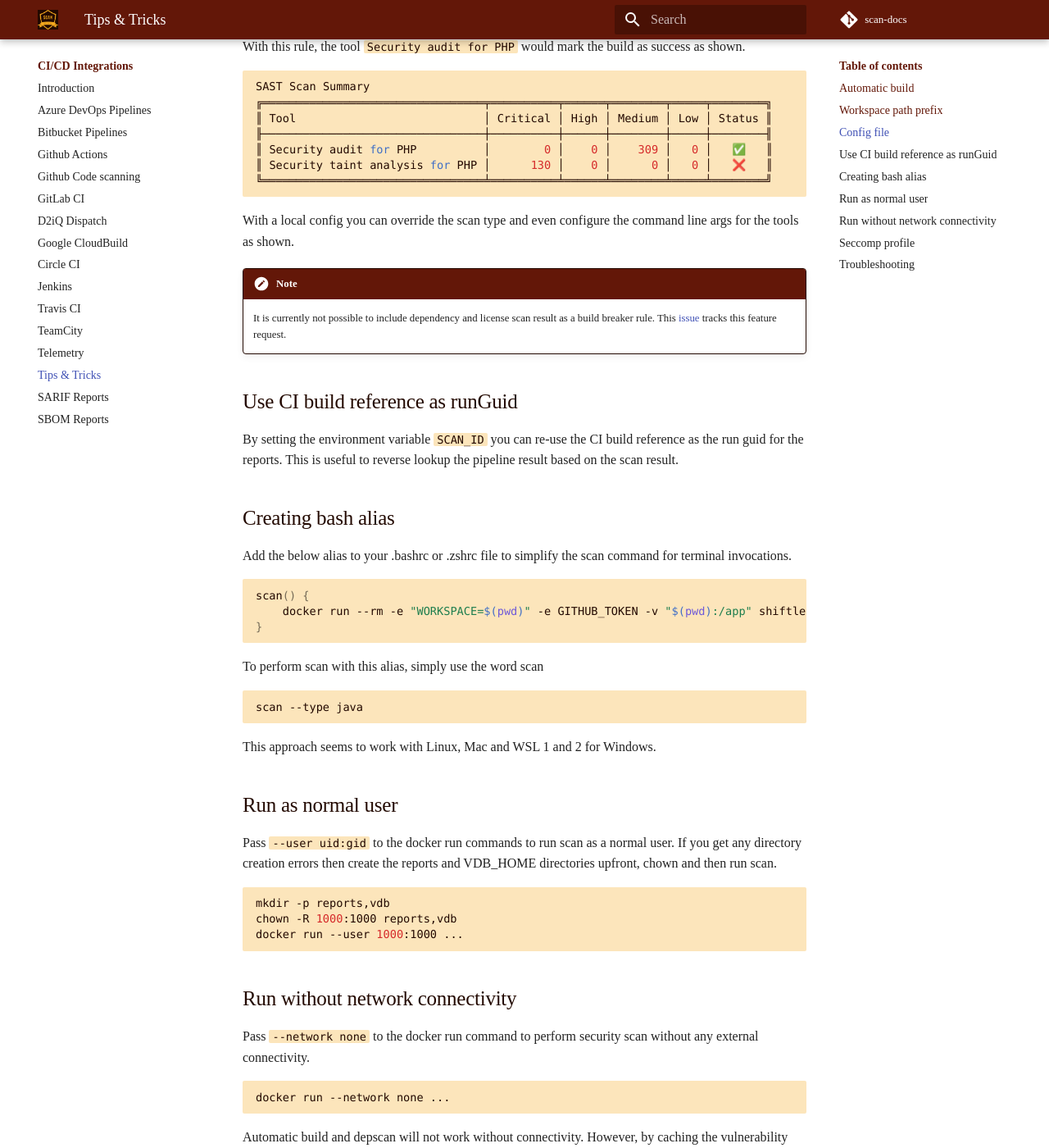
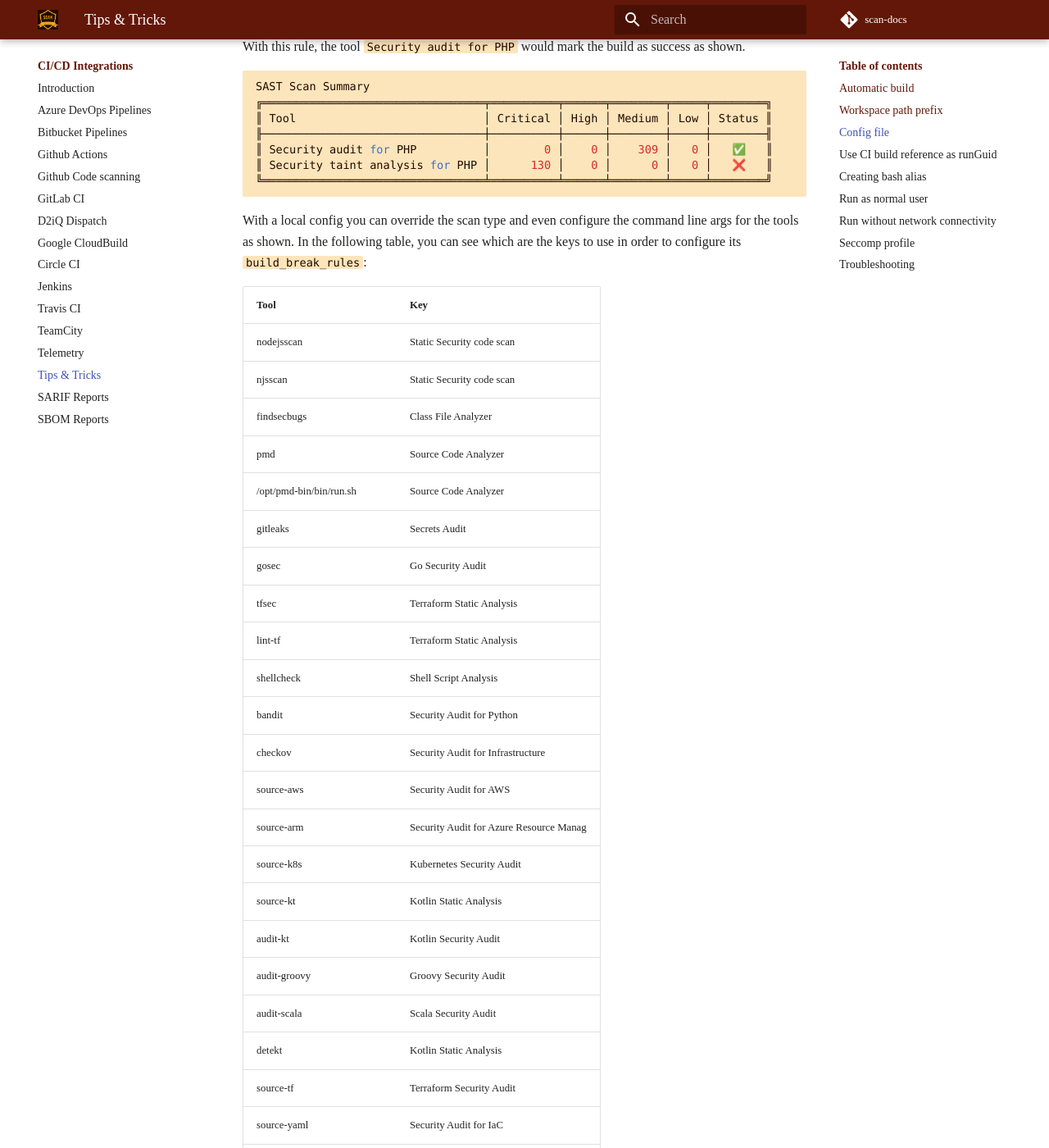
Before and after one commit to ShiftLeftSecurity/scan-docs, an MkDocs documentation site: the page built from docs/integrations/tips.md, in a window 1280 px wide and 1400 px high, scrolled down 1275 px. Shown: the whole window at 82% size. Built offline with MkDocs 1.6.1 and Material for MkDocs 9.7.7, drawn with Linux system fonts in a browser that asks for light colours; some web fonts are replaced; comment, search, counter and statistics services are not loaded; some of the changed text lies outside the part shown.

Commit message:
Add build_break_rules keys

````diff
--- a/docs/integrations/tips.md
+++ b/docs/integrations/tips.md
@@ -57,6 +57,62 @@
 ```
 
 With a local config you can override the scan type and even configure the command line args for the tools as shown.
+In the following table, you can see which are the keys to use in order to configure its `build_break_rules`:
+
+| Tool | Key |
+|------|-----|
+| nodejsscan | Static Security code scan |
+| njsscan | Static Security code scan |
+| findsecbugs | Class File Analyzer |
+| pmd | Source Code Analyzer |
+| /opt/pmd-bin/bin/run.sh | Source Code Analyzer |
+| gitleaks | Secrets Audit |
+| gosec | Go Security Audit |
+| tfsec | Terraform Static Analysis |
+| lint-tf | Terraform Static Analysis |
+| shellcheck | Shell Script Analysis |
+| bandit | Security Audit for Python |
+| checkov | Security Audit for Infrastructure |
+| source-aws | Security Audit for AWS |
+| source-arm | Security Audit for Azure Resource Manag |
+| source-k8s | Kubernetes Security Audit |
+| source-kt | Kotlin Static Analysis |
+| audit-kt | Kotlin Security Audit |
+| audit-groovy | Groovy Security Audit |
+| audit-scala | Scala Security Audit |
+| detekt | Kotlin Static Analysis |
+| source-tf | Terraform Security Audit |
+| source-yaml | Security Audit for IaC |
+| staticcheck | Go Static Analysis |
+| source | Source Aode Analyzer |
+| source-java | Java Source Analyzer |
+| source-python | Python Source Analyzer |
+| source-php | PHP Source Analyzer |
+| phpstan | PHP Source Analyzer |
+| audit-python | Python Security Audit |
+| audit-php | PHP Security Audit |
+| taint-php | PHP Security Analysis |
+| taint-python | Python Security Analysis |
+| psalm | PHP Security Audit |
+| /opt/phpsast/vendor/bin/psalm | PHP Security Analysi |
+| source-js | JavaScript Source Analyzer |
+| source-go | Go Source Analyzer |
+| source-vm | Apache Velocity Source Analyzer |
+| source-vf | VisualForce Source Analyzer |
+| source-sql | SQL Source Analyzer |
+| source-jsp | JSP Source Analyzer |
+| source-serverless | Serverless Security Audit |
+| audit-jsp | JSP Security Audit |
+| source-apex | Apex Source Analyzer |
+| binary | Binary byte-code Analyzer |
+| class | Class File Analyzer |
+| jar | Jar File Analyzer |
+| cpg | ShiftLeft NextGen Analyzer |
+| inspect | ShiftLeft NextGen Analyzer |
+| ng-sast | ShiftLeft NextGen Analyzer |
+| source-ruby | Ruby Source Analyzer |
+| empty-scan | Empty Scan Ignore |
+
 
 !!! Note
     It is currently not possible to include dependency and license scan result as a build breaker rule. This [issue](https://github.com/ShiftLeftSecurity/sast-scan/issues/136) tracks this feature request.
````
